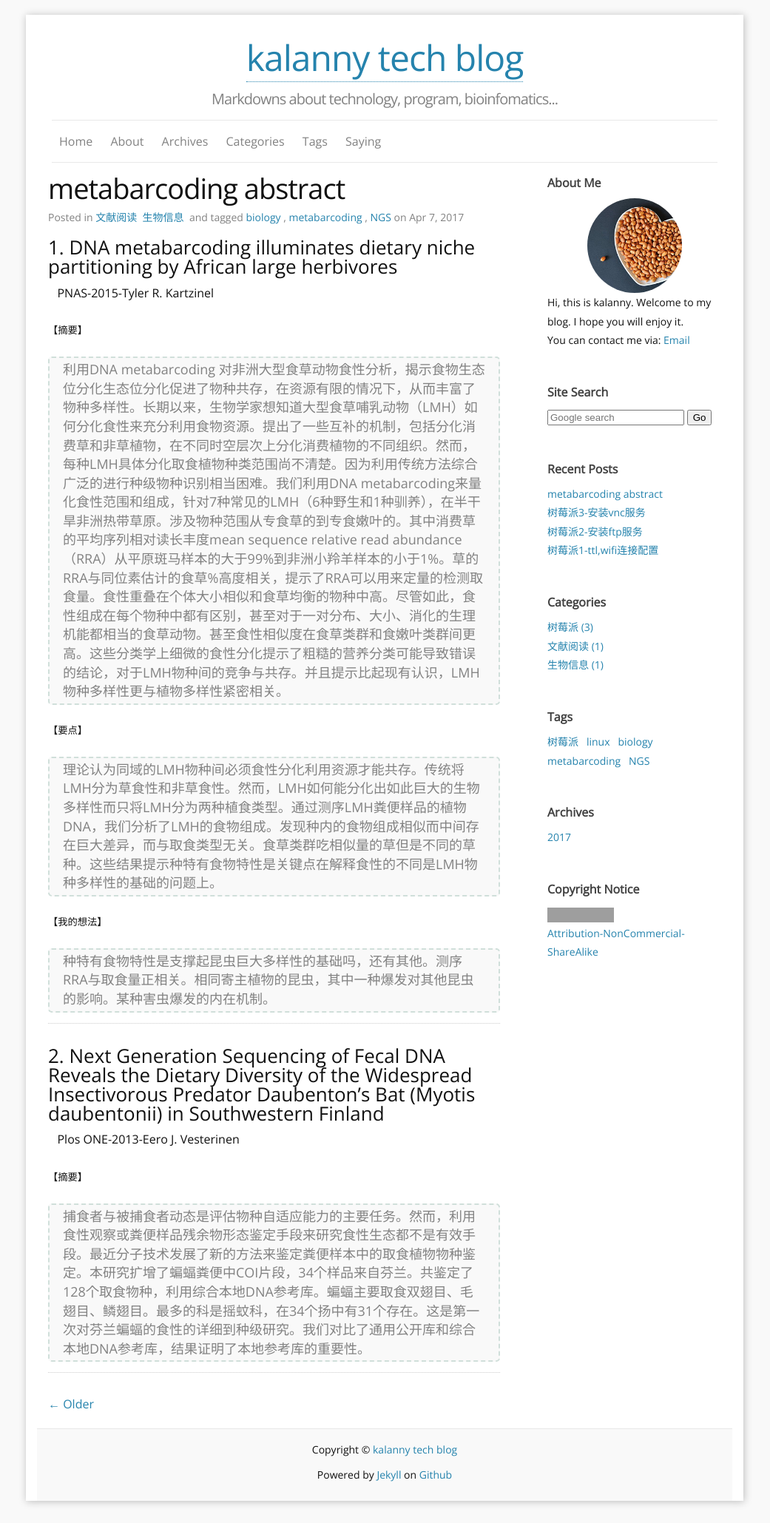
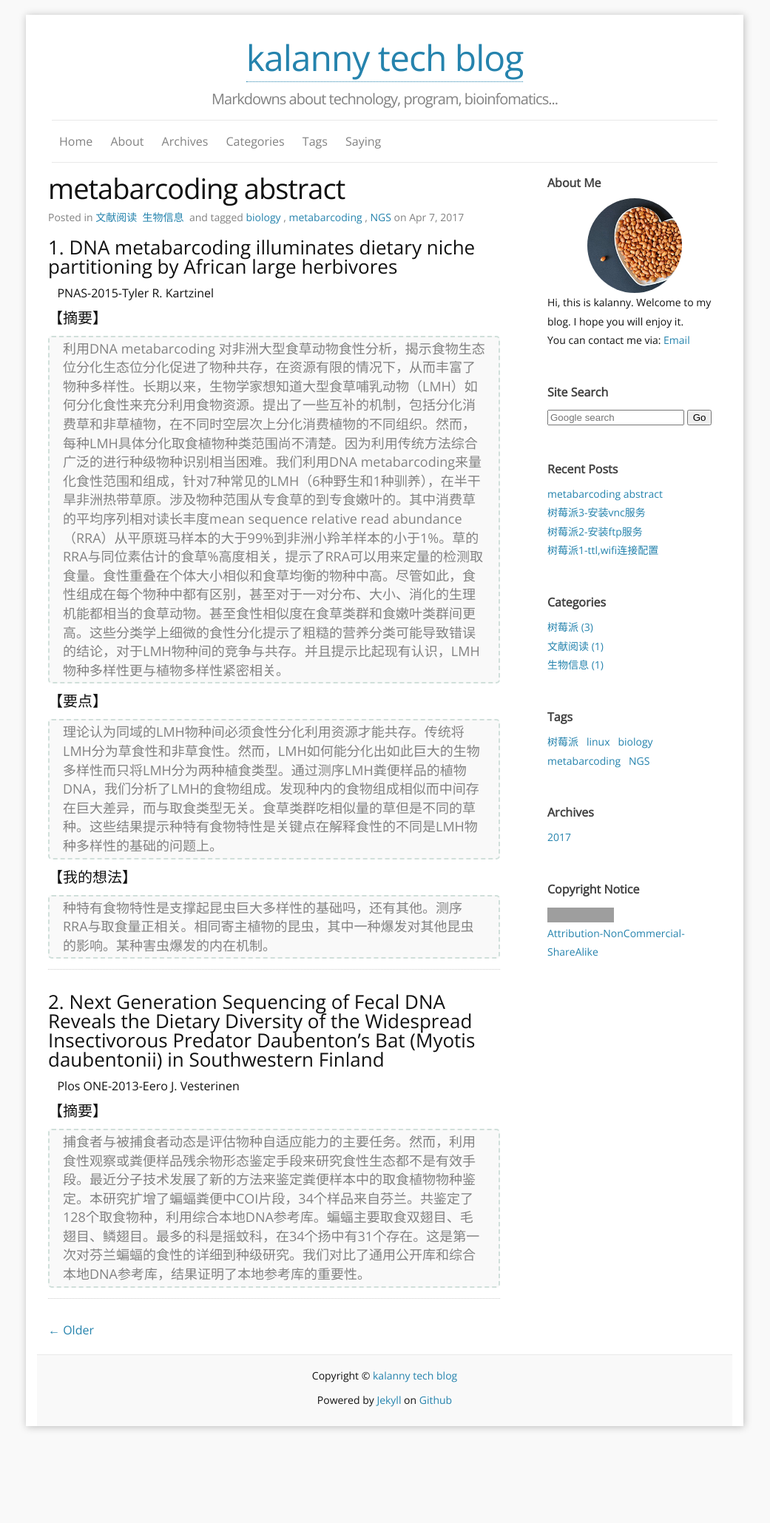
Before and after one commit to kalanny/kalanny.github.io, a Jekyll site: the page built from _posts/2017-04-07-文献阅读-metabarcoding与食性.md, in a window 1280 px wide. Shown: the whole page at 74% size, without its empty margins (120-1161 px from the left). Built offline with Jekyll 4.4.1, drawn with Linux system fonts in a browser that asks for light colours; nearby versions of some CDN libraries; after the commit the page ends 1958 px from its top, so only the background shows below that; grey boxes are pictures that could not be loaded.

```diff
--- a/_posts/2017-04-07-文献阅读-metabarcoding与食性.md
+++ b/_posts/2017-04-07-文献阅读-metabarcoding与食性.md
@@ -10,15 +10,15 @@ fullview: false
 
     PNAS-2015-Tyler R. Kartzinel
 
-##### 【摘要】
+#### 【摘要】
 
 > 利用DNA metabarcoding 对非洲大型食草动物食性分析，揭示食物生态位分化生态位分化促进了物种共存，在资源有限的情况下，从而丰富了物种多样性。长期以来，生物学家想知道大型食草哺乳动物（LMH）如何分化食性来充分利用食物资源。提出了一些互补的机制，包括分化消费草和非草植物，在不同时空层次上分化消费植物的不同组织。然而，每种LMH具体分化取食植物种类范围尚不清楚。因为利用传统方法综合广泛的进行种级物种识别相当困难。我们利用DNA metabarcoding来量化食性范围和组成，针对7种常见的LMH（6种野生和1种驯养），在半干旱非洲热带草原。涉及物种范围从专食草的到专食嫩叶的。其中消费草的平均序列相对读长丰度mean sequence relative read abundance（RRA）从平原斑马样本的大于99%到非洲小羚羊样本的小于1%。草的RRA与同位素估计的食草%高度相关，提示了RRA可以用来定量的检测取食量。食性重叠在个体大小相似和食草均衡的物种中高。尽管如此，食性组成在每个物种中都有区别，甚至对于一对分布、大小、消化的生理机能都相当的食草动物。甚至食性相似度在食草类群和食嫩叶类群间更高。这些分类学上细微的食性分化提示了粗糙的营养分类可能导致错误的结论，对于LMH物种间的竞争与共存。并且提示比起现有认识，LMH物种多样性更与植物多样性紧密相关。
 
-##### 【要点】
+#### 【要点】
 
 > 理论认为同域的LMH物种间必须食性分化利用资源才能共存。传统将LMH分为草食性和非草食性。然而，LMH如何能分化出如此巨大的生物多样性而只将LMH分为两种植食类型。通过测序LMH粪便样品的植物DNA，我们分析了LMH的食物组成。发现种内的食物组成相似而中间存在巨大差异，而与取食类型无关。食草类群吃相似量的草但是不同的草种。这些结果提示种特有食物特性是关键点在解释食性的不同是LMH物种多样性的基础的问题上。
 
-##### 【我的想法】
+#### 【我的想法】
 
 > 种特有食物特性是支撑起昆虫巨大多样性的基础吗，还有其他。测序RRA与取食量正相关。相同寄主植物的昆虫，其中一种爆发对其他昆虫的影响。某种害虫爆发的内在机制。
 
@@ -28,6 +28,6 @@ fullview: false
 
     Plos ONE-2013-Eero J. Vesterinen
 
-##### 【摘要】
+#### 【摘要】
 
 > 捕食者与被捕食者动态是评估物种自适应能力的主要任务。然而，利用食性观察或粪便样品残余物形态鉴定手段来研究食性生态都不是有效手段。最近分子技术发展了新的方法来鉴定粪便样本中的取食植物物种鉴定。本研究扩增了蝙蝠粪便中COI片段，34个样品来自芬兰。共鉴定了128个取食物种，利用综合本地DNA参考库。蝙蝠主要取食双翅目、毛翅目、鳞翅目。最多的科是摇蚊科，在34个扬中有31个存在。这是第一次对芬兰蝙蝠的食性的详细到种级研究。我们对比了通用公开库和综合本地DNA参考库，结果证明了本地参考库的重要性。
```
